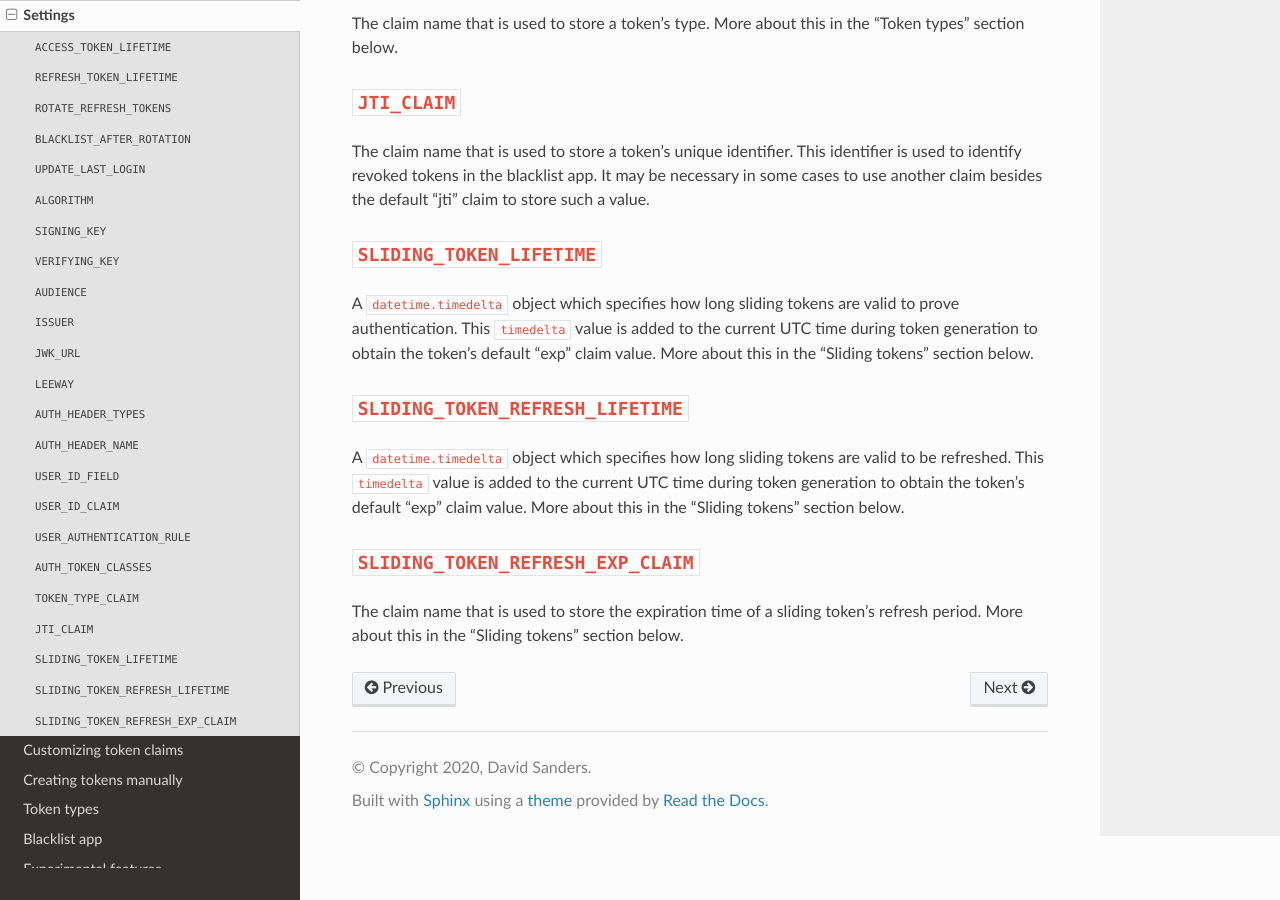
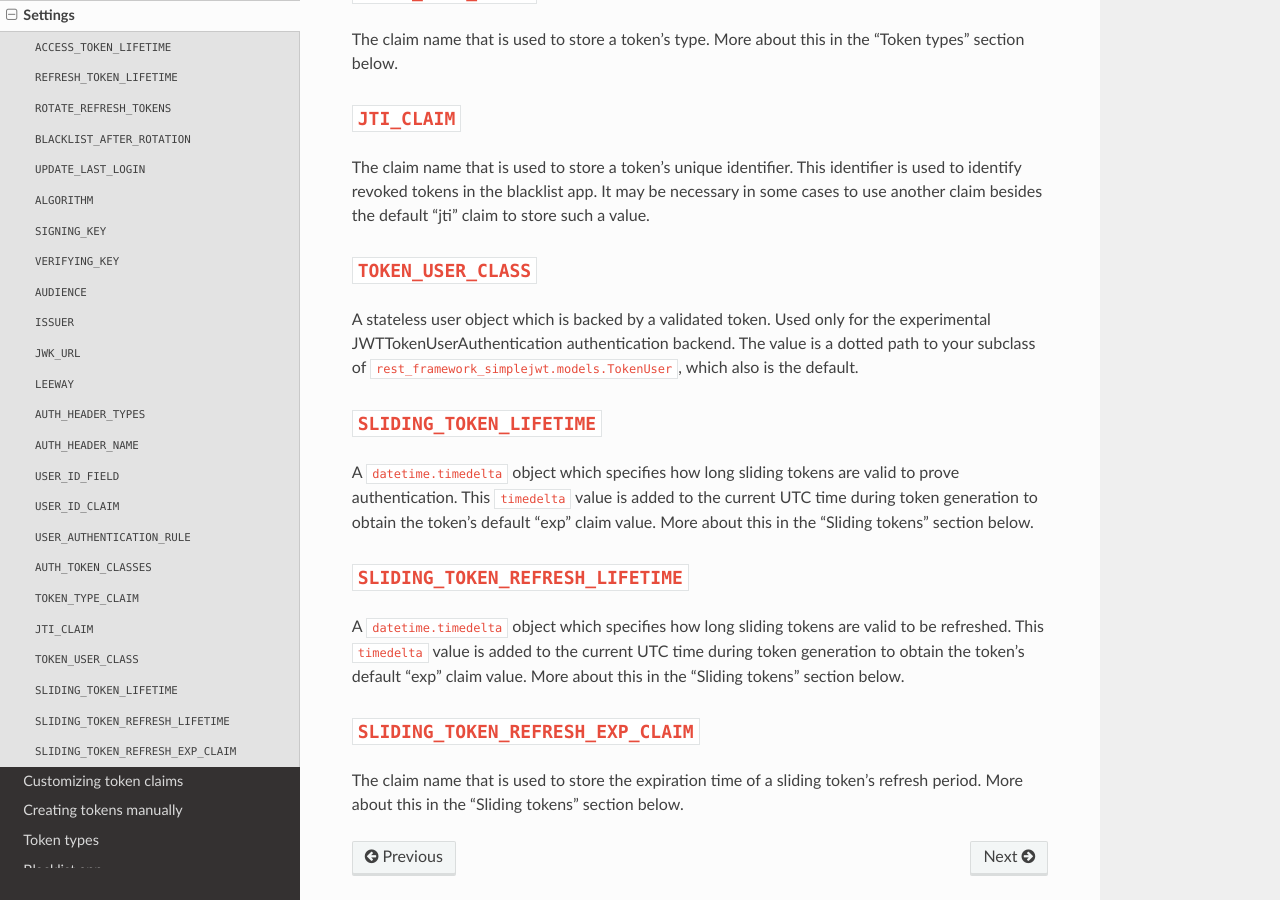
Before and after one commit to ludarkhorse/djangoframework, a Sphinx documentation site: the page built from docs/settings.rst, in a window 1280 px wide and 900 px high, scrolled down 4373 px. Built offline with Sphinx 7.4.7 and the Read the Docs theme 2.0.0, drawn with Linux system fonts in a browser that asks for light colours; the version number could not be read and is left out; some of the changed text lies outside the part shown.

Commit message:
Add docs about TOKEN_USER_CLASS

```diff
--- a/docs/settings.rst
+++ b/docs/settings.rst
@@ -37,6 +37,7 @@ Some of Simple JWT's behavior can be customized through settings variables in
 
       'AUTH_TOKEN_CLASSES': ('rest_framework_simplejwt.tokens.AccessToken',),
       'TOKEN_TYPE_CLAIM': 'token_type',
+      'TOKEN_USER_CLASS': 'rest_framework_simplejwt.models.TokenUser',
 
       'JTI_CLAIM': 'jti',
 
@@ -235,6 +236,14 @@ identifier is used to identify revoked tokens in the blacklist app.  It may be
 necessary in some cases to use another claim besides the default "jti" claim to
 store such a value.
 
+``TOKEN_USER_CLASS``
+--------------------
+
+A stateless user object which is backed by a validated token. Used only for
+the experimental JWTTokenUserAuthentication authentication backend. The value
+is a dotted path to your subclass of ``rest_framework_simplejwt.models.TokenUser``,
+which also is the default.
+
 ``SLIDING_TOKEN_LIFETIME``
 --------------------------
 
```
